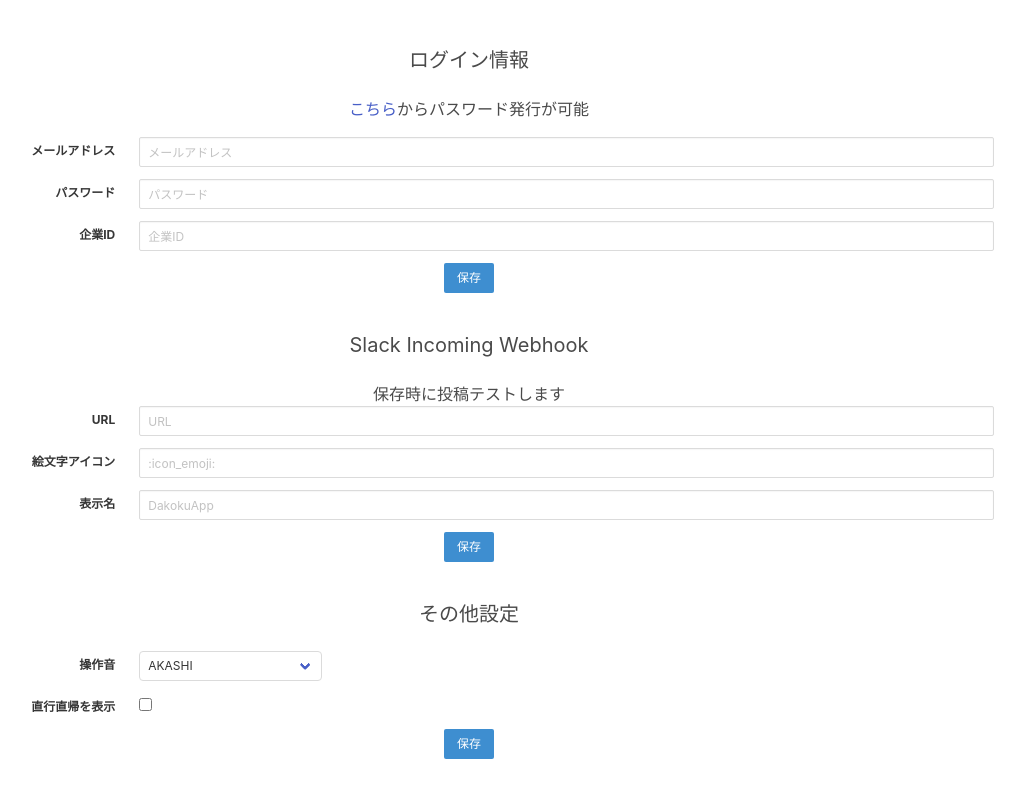
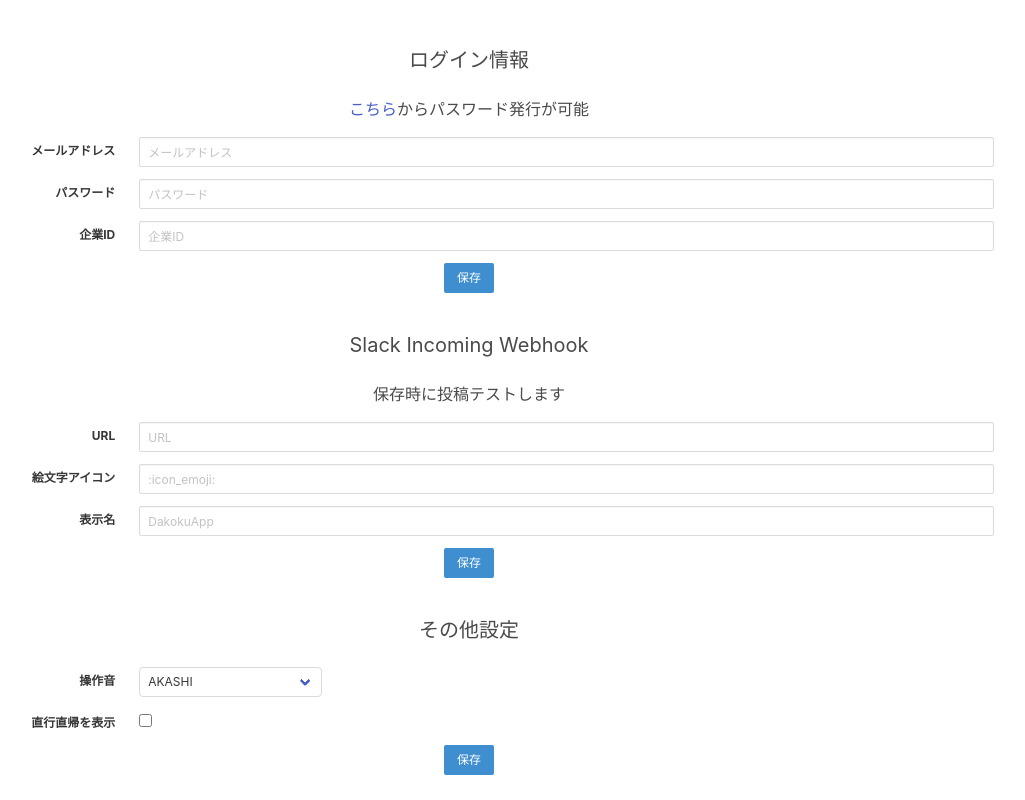
Before and after one commit to TaneAkashi/DakokuApp, a website with bundled scripts: page templates/index.html in a window 1280 px wide. Shown: the whole page, without its empty margins (171-1196 px from the left). Built offline with nearby package versions, Linux system fonts and the light colour scheme.

Commit message:
Update templates/index.html
Co-authored-by: Amon <amon.sawamura@gmail.com>

```diff
--- a/templates/index.html
+++ b/templates/index.html
@@ -71,7 +71,7 @@
         <div class="column is-offset-1 is-10">
           <h2 class="subtitle has-text-centered">Slack Incoming Webhook</h2>
           <p class="is-size-6 has-text-centered">保存時に投稿テストします</p>
-          <form id="slack" method="POST">
+          <form id="slack" method="POST" class="mt-4">
             <div class="field is-horizontal">
               <div class="field-label is-small">
                 <label for="slack-url" class="label is-small">URL</label>
```
